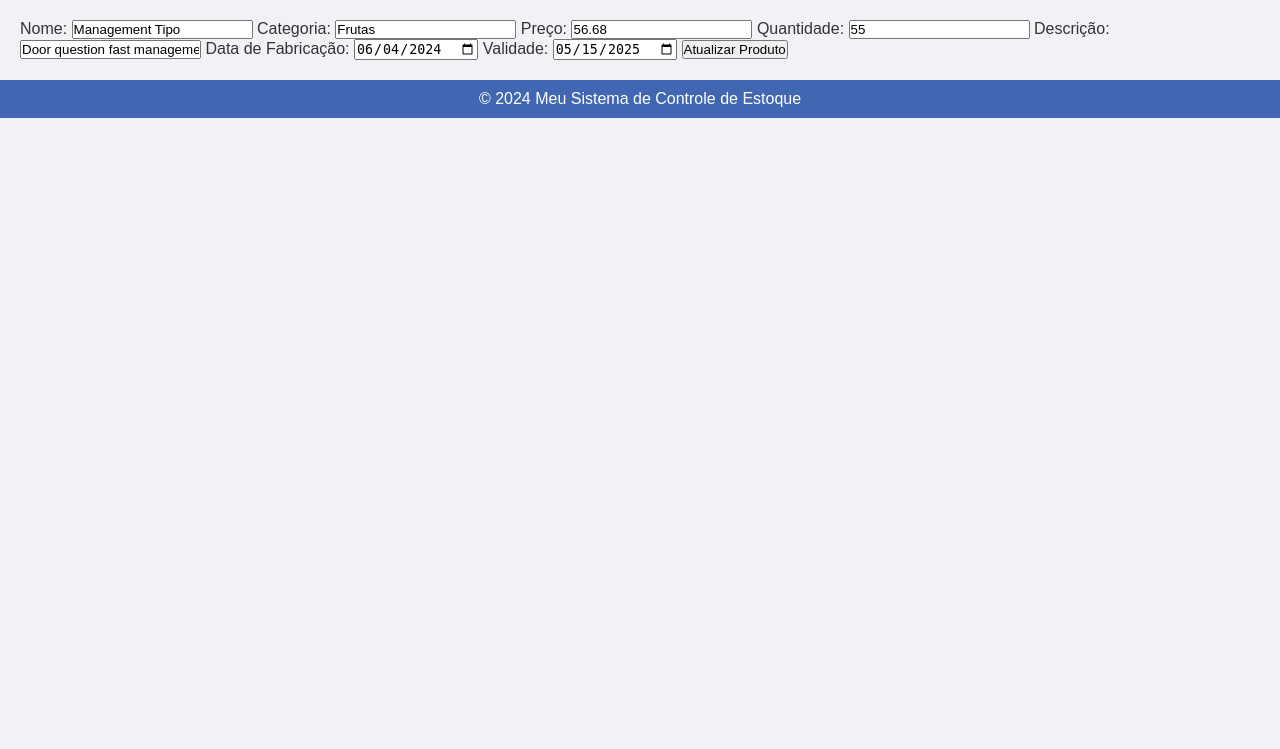
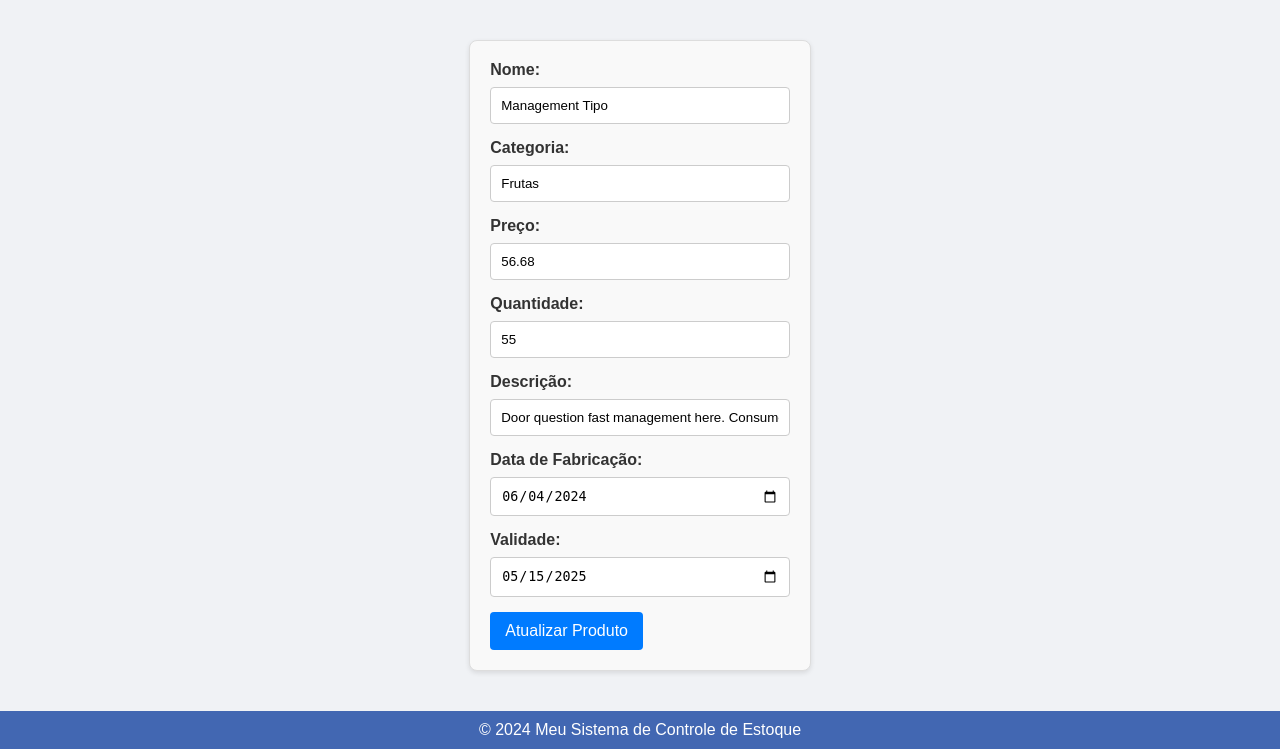
Before and after one commit to mateusmoraes99/mateus_trabalhoFinalDcc603, a Flask app: page /edit/1 in a window 1280 px wide. Shown: the part 95-844 px from the top of the page. Before the commit the page ends 213 px from the top, so only its background shows below. Run offline with Flask 2, Linux system fonts and the light colour scheme; data comes from the database, SQL or seed files in the repository.

Commit message:
Update style.css
adcionar mais alteraçoes no estilo

```diff
--- a/static/style.css
+++ b/static/style.css
@@ -151,3 +151,59 @@ th {
 .verde { background-color: #c8e6c9; }  /* Verde claro */
 .amarelo { background-color: #fff9c4; }  /* Amarelo claro */
 .vermelho { background-color: #ffcdd2; }  /* Vermelho claro */
+
+/* Estilos gerais do formulário */
+form {
+    background-color: #f9f9f9; /* Fundo claro */
+    border: 1px solid #ddd; /* Borda cinza clara */
+    border-radius: 8px; /* Bordas arredondadas */
+    padding: 20px; /* Espaçamento interno */
+    margin: 20px 0; /* Margem externa */
+    box-shadow: 0 2px 5px rgba(0, 0, 0, 0.1); /* Sombra suave */
+}
+
+/* Estilo dos rótulos */
+form label {
+    font-weight: bold; /* Texto em negrito */
+    display: block; /* Exibir como bloco */
+    margin-bottom: 8px; /* Espaçamento abaixo do rótulo */
+}
+
+/* Estilo dos campos de entrada */
+form input[type="text"],
+form input[type="number"],
+form input[type="date"],
+form select {
+    width: 100%; /* Largura total */
+    padding: 10px; /* Espaçamento interno */
+    margin-bottom: 15px; /* Espaçamento abaixo do campo */
+    border: 1px solid #ccc; /* Borda cinza */
+    border-radius: 4px; /* Bordas arredondadas */
+    transition: border-color 0.3s; /* Transição suave para a cor da borda */
+}
+
+/* Estilo do campo quando focado */
+form input[type="text"]:focus,
+form input[type="number"]:focus,
+form input[type="date"]:focus,
+form select:focus {
+    border-color: #007bff; /* Cor da borda ao focar */
+    outline: none; /* Remove o contorno padrão */
+}
+
+/* Estilo dos botões */
+button {
+    background-color: #007bff; /* Cor de fundo azul */
+    color: white; /* Texto branco */
+    padding: 10px 15px; /* Espaçamento interno */
+    border: none; /* Remove a borda padrão */
+    border-radius: 4px; /* Bordas arredondadas */
+    cursor: pointer; /* Cursor de ponteiro */
+    font-size: 16px; /* Tamanho da fonte */
+    transition: background-color 0.3s; /* Transição suave para a cor de fundo */
+}
+
+/* Estilo do botão ao passar o mouse */
+button:hover {
+    background-color: #0056b3; /* Cor de fundo mais escura ao passar o mouse */
+}
```
